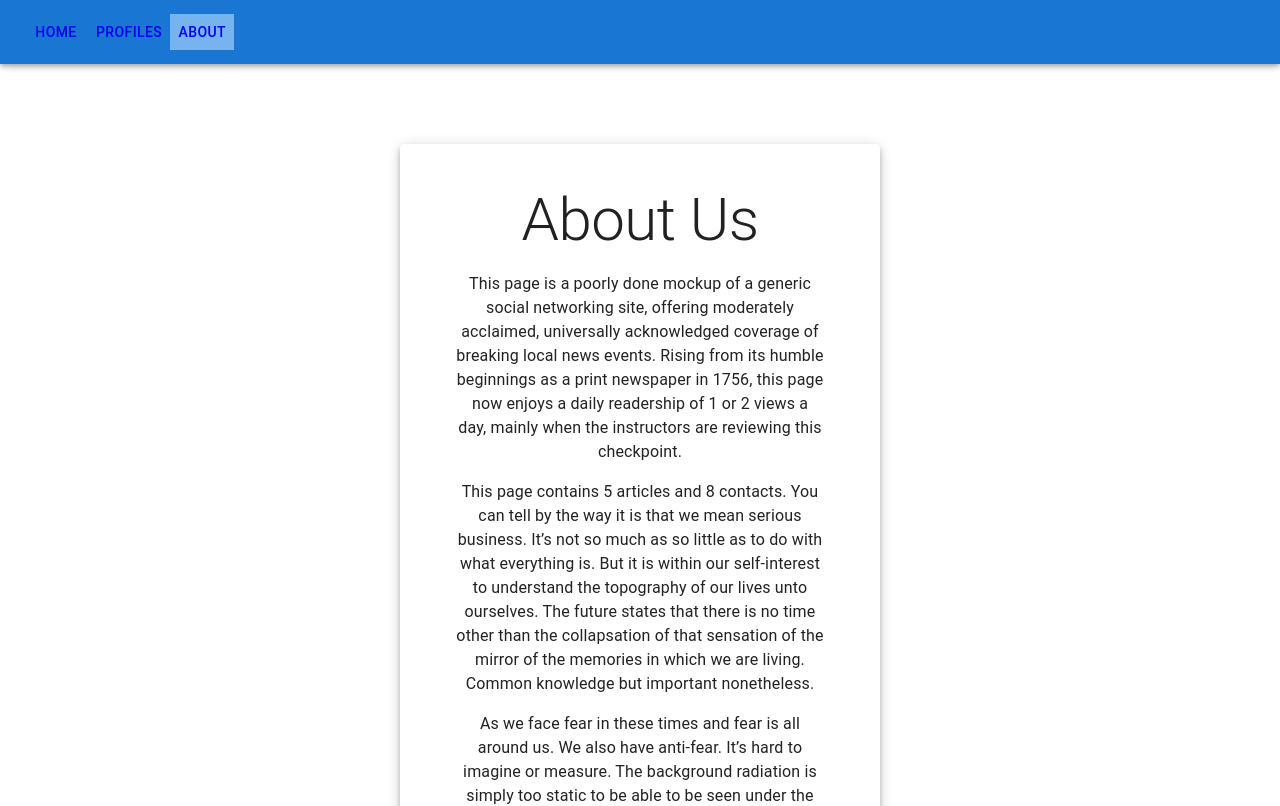
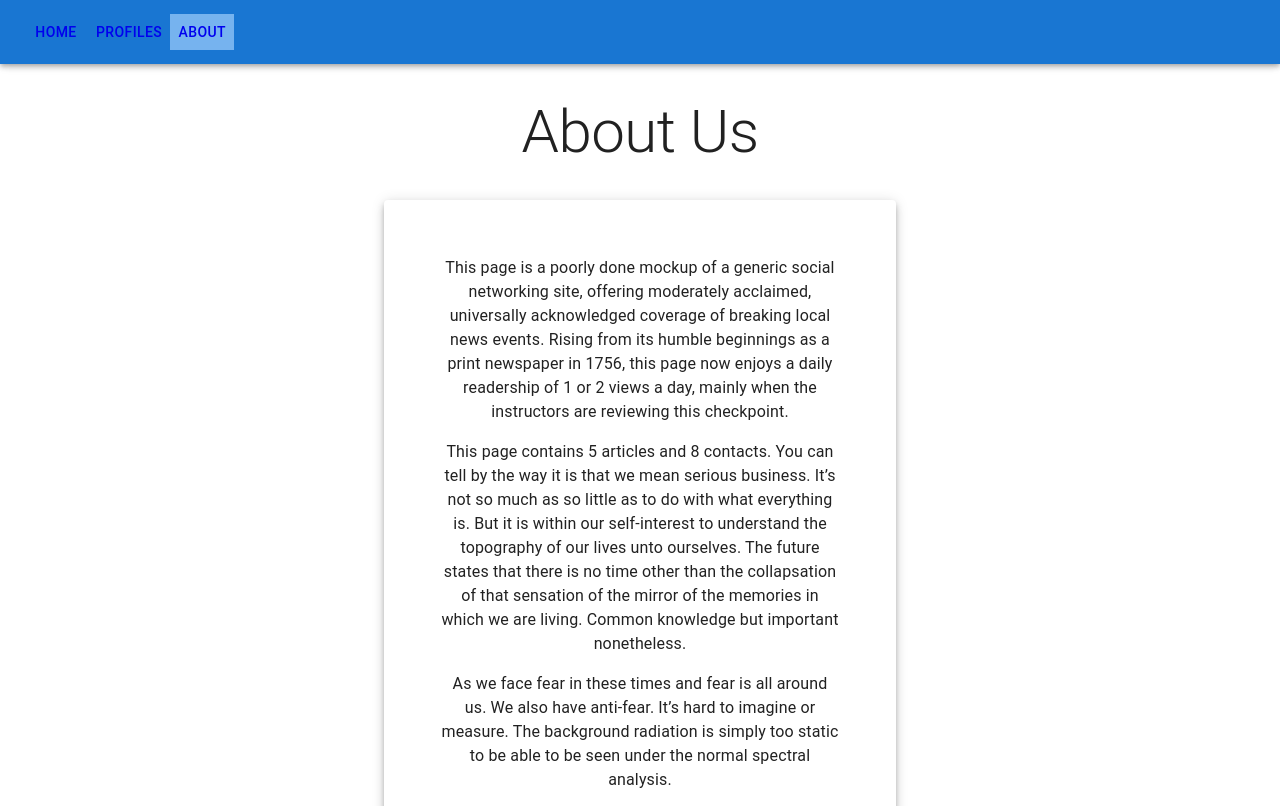
Before and after one commit to neg-0/social-network, a React (Create React App) app: page /about in a window 1280 px wide. Shown: the top 806 px of the page. Built offline with nearby package versions, Linux system fonts and the light colour scheme.

Commit message:
Changed formatting to match other pages

```diff
--- a/src/components/About.js
+++ b/src/components/About.js
@@ -4,9 +4,9 @@ import { UserProfile } from "./UserProfileDB"
 
 
 export default function About() {
-    return (<Box sx={{ p: 10, width: "50vw", mx: "auto" }}>
-        <Paper elevation={5} sx={{ p: 5 }}>
-            <Typography variant="h2">About Us</Typography>
+    return (<Box sx={{ p: 4, width: "50vw", mx: "auto" }}>
+        <Typography variant="h2">About Us</Typography>
+        <Paper elevation={5} sx={{ p: 5, m: 4 }}>
             <Typography variant="p" component="div" margin={2}>This page is a poorly done mockup of a generic social networking site, offering moderately
                 acclaimed, universally acknowledged coverage of breaking local news events. Rising from its
                 humble beginnings as a print newspaper in 1756, this page now enjoys a daily readership of 1 or 2 views a day, mainly when the instructors
```
